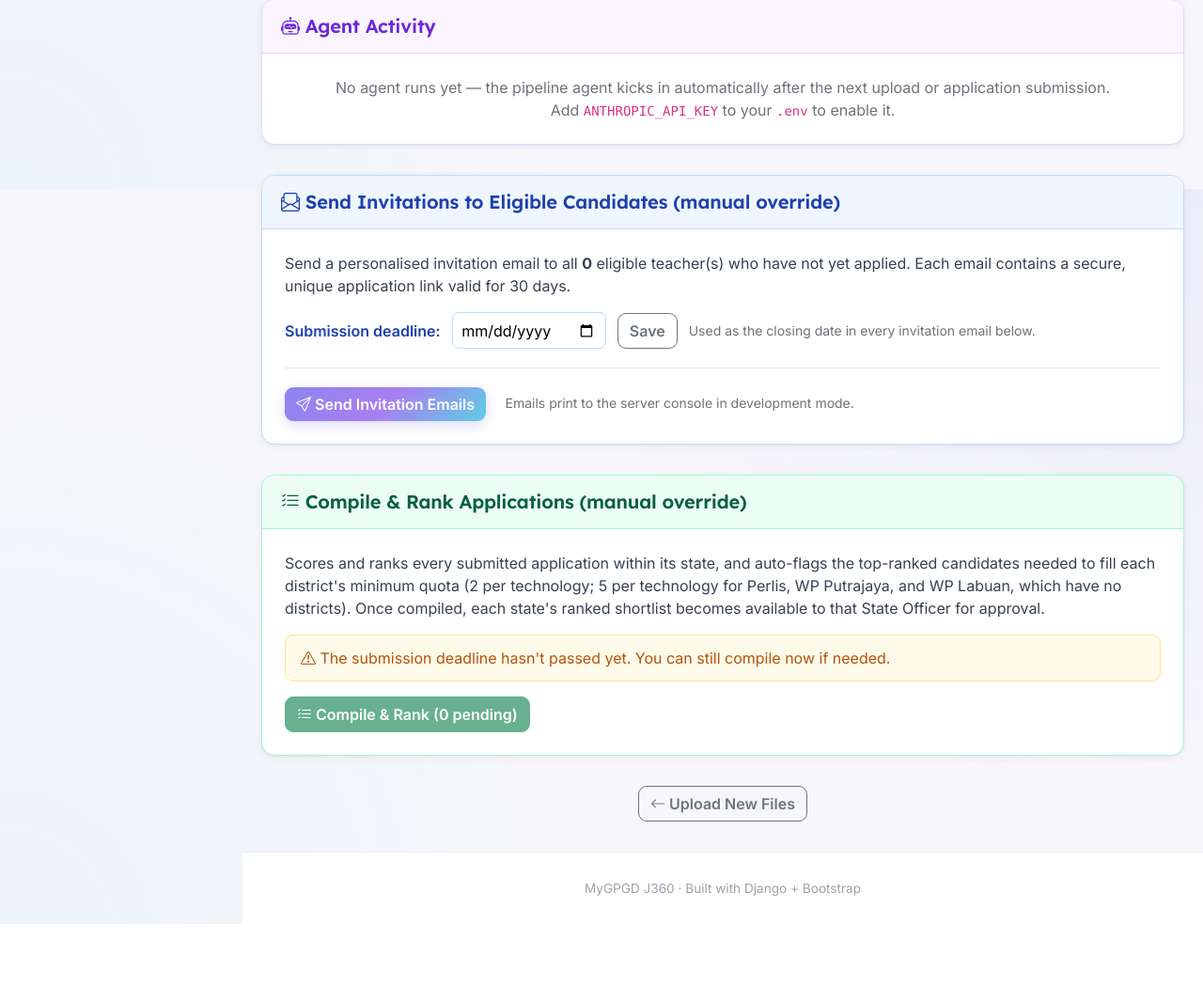
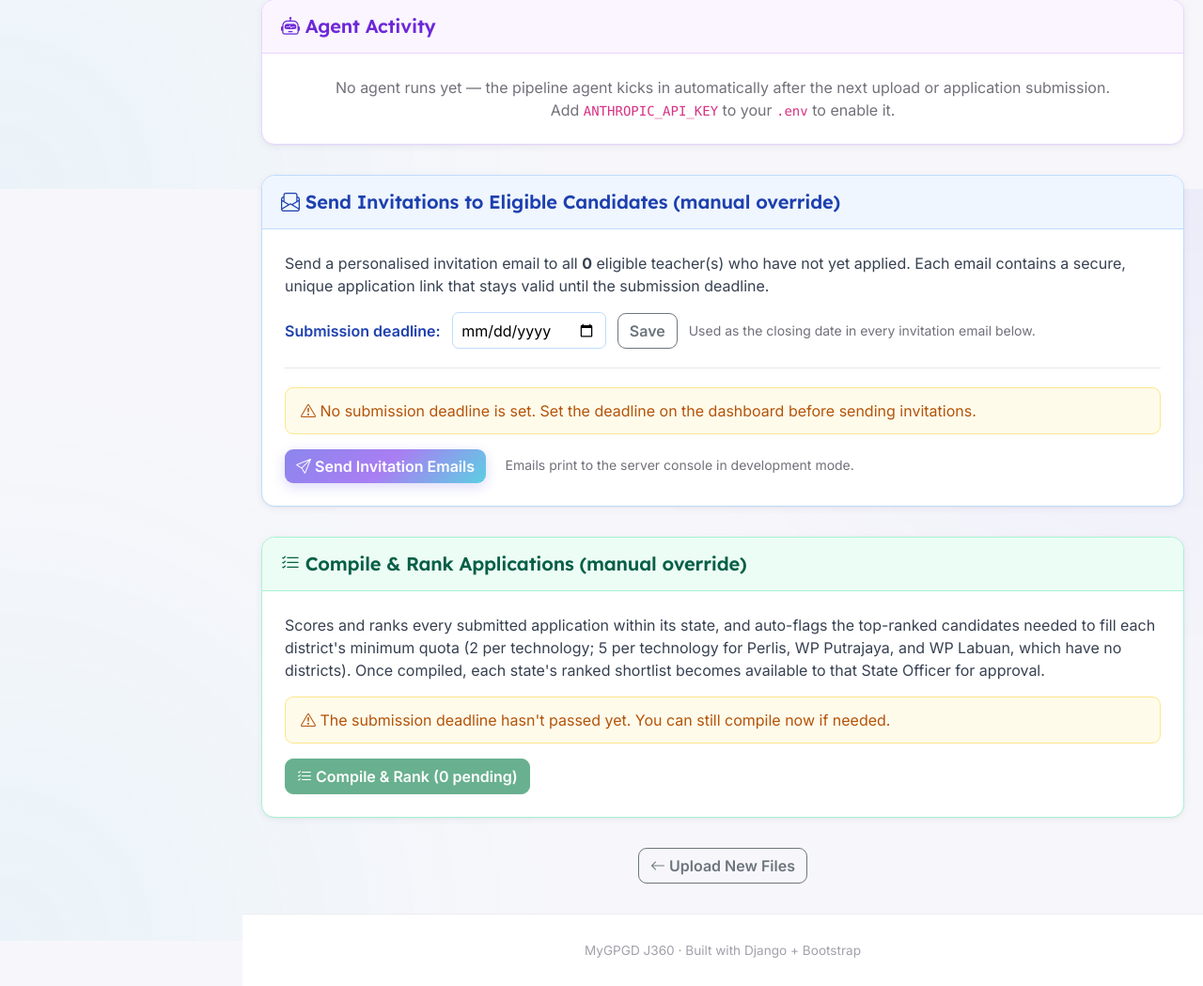
Before and after one commit to bstp-303-gif/tara-ai, a Django app: page /agents/agent1-dashboard/ in a window 1280 px wide. Shown: the part 1399-2448 px from the top of the page at 94% size. Before the commit the page ends 2382 px from the top, so only its background shows below. Run offline with Django 5.2, Linux system fonts and the light colour scheme; the visitor is signed in with stand-in values (Sample User, id 1); data comes from the database, SQL or seed files in the repository; data that the repository does not hold is empty; parts of the project's set-up code (start-up, migrations or seed data) failed here and were passed over.

Commit message:
Route applications to state officers reliably and enforce submission deadline
- Application form: State is now a dropdown of the 16 official states, so
  every application matches exactly one State Officer. Pre-filled from the
  teacher record, with common variants (e.g. WPKL) mapped to the official name.
- Officer profiles use the same names: migration renames "WP ..." to "W.P. ...",
  and the admin picks the state from the same list.
- MoE Officer can now run Compile & Rank from the MoE Review page (previously
  blocked by the MoE middleware), sending applications to State Officers.
- Submission deadline: invitations (manual and AI agent) are blocked without a
  valid future deadline; the form closes after the deadline; invitation links
  stay valid until the deadline instead of a fixed 30 days.

Co-Authored-By: Claude Opus 5.5 <noreply@anthropic.com>

```diff
--- a/agents/constants.py
+++ b/agents/constants.py
@@ -1,6 +1,6 @@
-"""Shared reference data. `state`/`district` on Application are free-text (filled in by the
-applicant), so this list is used only for dashboard filter dropdowns and the SVG map — it
-doesn't constrain what can be stored.
+"""Shared reference data. MALAYSIA_STATES is the canonical list of state names: the application
+form's State dropdown, State Officer profiles, dashboard filters and the SVG map all use these
+exact spellings, so an application's state always matches exactly one State Officer.
 """
 
 MALAYSIA_STATES = [
@@ -8,3 +8,34 @@ MALAYSIA_STATES = [
     'Pulau Pinang', 'Sabah', 'Sarawak', 'Selangor', 'Terengganu',
     'W.P. Kuala Lumpur', 'W.P. Labuan', 'W.P. Putrajaya',
 ]
+
+STATE_CHOICES = [(s, s) for s in MALAYSIA_STATES]
+
+# Common alternative spellings, keyed by lowercase with dots/spaces removed.
+_STATE_ALIASES = {
+    'wpkl': 'W.P. Kuala Lumpur',
+    'kualalumpur': 'W.P. Kuala Lumpur',
+    'wpkualalumpur': 'W.P. Kuala Lumpur',
+    'wilayahpersekutuankualalumpur': 'W.P. Kuala Lumpur',
+    'wpputrajaya': 'W.P. Putrajaya',
+    'putrajaya': 'W.P. Putrajaya',
+    'wilayahpersekutuanputrajaya': 'W.P. Putrajaya',
+    'wplabuan': 'W.P. Labuan',
+    'labuan': 'W.P. Labuan',
+    'wilayahpersekutuanlabuan': 'W.P. Labuan',
+    'penang': 'Pulau Pinang',
+    'malacca': 'Melaka',
+}
+
+
+def _key(value):
+    return ''.join(ch for ch in str(value or '').lower() if ch.isalnum())
+
+
+_CANONICAL_BY_KEY = {_key(s): s for s in MALAYSIA_STATES}
+
+
+def canonical_state(value):
+    """Returns the canonical state name for `value`, or '' if it isn't recognised."""
+    key = _key(value)
+    return _CANONICAL_BY_KEY.get(key) or _STATE_ALIASES.get(key, '')
--- a/agents/middleware.py
+++ b/agents/middleware.py
@@ -9,8 +9,8 @@ from django.shortcuts import redirect
 # back to their own review page — they only ever need that one screen.
 STATE_OFFICER_ALLOWED_PREFIXES = ('/agents/login', '/agents/logout', '/agents/state/review')
 
-# Same idea for MoE Officers: they only ever need their own review page.
-MOE_OFFICER_ALLOWED_PREFIXES = ('/agents/login', '/agents/logout', '/agents/moe/review')
+# Same idea for MoE Officers: their own review page, plus the Compile & Rank action on it.
+MOE_OFFICER_ALLOWED_PREFIXES = ('/agents/login', '/agents/logout', '/agents/moe/review', '/agents/compile-applications')
 
 
 class StateOfficerRestrictMiddleware:
--- a/agents/pipeline_ops.py
+++ b/agents/pipeline_ops.py
@@ -180,13 +180,33 @@ def _make_apply_token(ic_number):
     return signing.dumps(ic_number, salt='gpgd-apply')
 
 
+def submissions_closed(deadline):
+    """Applications are accepted up to and including the deadline day."""
+    return bool(deadline) and timezone.localdate() > deadline
+
+
+def invitation_block_reason(deadline):
+    """Why invitations can't be sent right now, or '' if they can."""
+    if not deadline:
+        return 'No submission deadline is set. Set the deadline on the dashboard before sending invitations.'
+    if submissions_closed(deadline):
+        return (f"The submission deadline ({deadline.strftime('%d %B %Y')}) has already passed. "
+                "Set a new deadline before sending invitations.")
+    return ''
+
+
 def send_invitation_emails():
     """Email every eligible teacher who hasn't applied yet a secure, personalised application link."""
     eligible = Teacher.objects.filter(eligibility_status='Eligible').exclude(application__isnull=False)
     site_url = getattr(settings, 'GPGD_SITE_URL', 'http://localhost:8000')
     programme_settings = ProgrammeSettings.load()
     deadline = programme_settings.submission_deadline
-    deadline_text = deadline.strftime('%d %B %Y') if deadline else 'the closing date'
+
+    block_reason = invitation_block_reason(deadline)
+    if block_reason:
+        return {'sent': 0, 'no_email': 0, 'failed': [], 'eligible_total': eligible.count(), 'skipped_reason': block_reason}
+
+    deadline_text = deadline.strftime('%d %B %Y')
 
     subject = programme_settings.invitation_email_subject or content_defaults.DEFAULT_INVITATION_SUBJECT
     body_template = programme_settings.invitation_email_body or content_defaults.DEFAULT_INVITATION_BODY
--- a/agents/ranking.py
+++ b/agents/ranking.py
@@ -18,7 +18,7 @@ WEIGHTS = {
 
 # States with no district subdivisions use a state-wide minimum instead of a
 # per-district one.
-NO_DISTRICT_STATES = {'Perlis', 'WP Putrajaya', 'WP Labuan'}
+NO_DISTRICT_STATES = {'Perlis', 'W.P. Putrajaya', 'W.P. Labuan'}
 DISTRICT_MINIMUM_PER_TECH = 2
 NO_DISTRICT_STATE_MINIMUM_PER_TECH = 5
 
--- a/agents/templates/agent1_dashboard.html
+++ b/agents/templates/agent1_dashboard.html
@@ -233,7 +233,7 @@
     <div class="card-body" style="padding:1.5rem;">
         <p style="color:#374151; margin-bottom:1rem;">
             Send a personalised invitation email to all <strong>{{ eligible }}</strong> eligible teacher(s) who have not yet applied.
-            Each email contains a secure, unique application link valid for 30 days.
+            Each email contains a secure, unique application link that stays valid until the submission deadline.
         </p>
         <form method="post" action="{% url 'update_submission_deadline' %}" style="display:flex; align-items:center; flex-wrap:wrap; gap:0.75rem; margin-bottom:1.25rem; padding-bottom:1.25rem; border-bottom:1px solid #e5e7eb;">
             {% csrf_token %}
@@ -244,7 +244,12 @@
         </form>
         <form method="post" action="{% url 'send_invitations' %}" onsubmit="return confirm('Send invitation emails to all eligible teachers who have not yet applied?');">
             {% csrf_token %}
-            <button type="submit" class="btn btn-primary" {% if not eligible %}disabled{% endif %}>
+            {% if invitation_block_reason %}
+                <p style="color:#b45309; background:#fffbeb; border:1px solid #fde68a; padding:0.75rem 1rem; border-radius:9px; margin-bottom:1rem;">
+                    <i class="bi bi-exclamation-triangle"></i> {{ invitation_block_reason }}
+                </p>
+            {% endif %}
+            <button type="submit" class="btn btn-primary" {% if not eligible or invitation_block_reason %}disabled{% endif %}>
                 <i class="bi bi-send"></i> Send Invitation Emails
             </button>
             <span style="color:#71717a; font-size:0.875rem; margin-left:1rem;">
--- a/agents/views.py
+++ b/agents/views.py
@@ -18,7 +18,7 @@ from django.views.decorators.http import require_http_methods
 
 from . import ai_agent, content_defaults, pipeline_ops, ranking
 from .collector import highlight_missing_values, normalize_dataframe, save_normalized_file, validate_file
-from .constants import MALAYSIA_STATES
+from .constants import MALAYSIA_STATES, canonical_state
 from .decorators import moe_officer_required, state_officer_required
 from .forms import ActivityReportForm, ApplicationForm, CertificationFileUploadForm, CertificationRuleForm, ProviderForm, TeacherForm
 from .models import (
@@ -163,6 +163,7 @@ def agent1_dashboard(request):
         'not_eligible': not_eligible,
         'submission_deadline': deadline,
         'deadline_passed': bool(deadline) and timezone.localdate() > deadline,
+        'invitation_block_reason': pipeline_ops.invitation_block_reason(deadline),
         'pending_compile_count': Application.objects.filter(
             status__in=ranking.PIPELINE_ENTRY_STATUSES
         ).count(),
@@ -425,8 +426,11 @@ def download_eligible_candidates(request):
 # ---------------------------------------------------------------------------
 
 def _read_apply_token(token):
+    # With a deadline set, the link stays valid until the form closes (see apply());
+    # without one, fall back to the original 30-day expiry.
+    max_age = None if ProgrammeSettings.load().submission_deadline else 60 * 60 * 24 * 30
     try:
-        return signing.loads(token, salt='gpgd-apply', max_age=60 * 60 * 24 * 30)  # 30 days
+        return signing.loads(token, salt='gpgd-apply', max_age=max_age)
     except signing.BadSignature:
         return None
 
@@ -440,6 +444,16 @@ def _send_invitations_background(triggered_by):
     request (same reasoning as ai_agent.run_pipeline_agent_async).
     """
     result = pipeline_ops.send_invitation_emails()
+    if result.get('skipped_reason'):
+        AgentActivityLog.objects.create(
+            trigger_reason=f'Manual: Send Invitation Emails (by {triggered_by})',
+            summary='No invitations sent.',
+            actions_taken=[{'tool': 'send_invitation_emails', 'input': {}, 'result': result}],
+            status='error',
+            error_message=result['skipped_reason'],
+        )
+        return
+
     failed = result['failed']
     status = 'error' if failed else 'success'
 
@@ -471,6 +485,11 @@ def _send_invitations_background(triggered_by):
 @login_required
 def send_invitations(request):
     """Manual override: normally the pipeline agent sends these automatically once teachers are eligible."""
+    block_reason = pipeline_ops.invitation_block_reason(ProgrammeSettings.load().submission_deadline)
+    if block_reason:
+        messages.error(request, f'⚠️ Invitations not sent. {block_reason}')
+        return redirect('agent1_dashboard')
+
     threading.Thread(
         target=_send_invitations_background,
         args=(request.user.get_username(),),
@@ -498,6 +517,10 @@ def apply(request, token):
     if teacher and hasattr(teacher, 'application'):
         return render(request, 'apply_already.html', {'application': teacher.application})
 
+    deadline = ProgrammeSettings.load().submission_deadline
+    if pipeline_ops.submissions_closed(deadline):
+        return render(request, 'apply_closed.html', {'deadline': deadline})
+
     initial = {}
     if teacher:
         initial = {
@@ -505,7 +528,7 @@ def apply(request, token):
             'ic_number':   teacher.ic_number,
             'email':       teacher.email if teacher.email.lower() != 'nan' else '',
             'school_name': teacher.school,
-            'state':       teacher.state,
+            'state':       canonical_state(teacher.state),
             'tech_track':  teacher.provider.split(',')[0].strip() if teacher.provider else '',
         }
 
@@ -797,7 +820,7 @@ def compile_applications(request):
         ]
         messages.warning(request, f"⚠️ {len(shortfalls)} quota shortfall(s) — not enough applicants: " + '; '.join(lines))
 
-    return redirect('agent1_dashboard')
+    return redirect('moe_review')
 
 
 @require_http_methods(["GET", "POST"])
@@ -866,7 +889,13 @@ def moe_review(request):
         return redirect('moe_review')
 
     applications = Application.objects.filter(status='State Approved').order_by('state', 'rank_in_state')
-    context = {'applications': applications}
+    deadline = ProgrammeSettings.load().submission_deadline
+    context = {
+        'applications': applications,
+        'pending_compile_count': Application.objects.filter(status__in=ranking.PIPELINE_ENTRY_STATUSES).count(),
+        'submission_deadline': deadline,
+        'deadline_passed': bool(deadline) and timezone.localdate() > deadline,
+    }
     return render(request, 'moe_review.html', context)
 
 
```
Also changed, not shown: agents/admin.py (+17 -0 lines), agents/forms.py (+7 -1 lines), agents/templates/apply_closed.html (added, +12 -0 lines), agents/templates/moe_review.html (+22 -0 lines), agents/migrations/0012_canonical_officer_states.py (added).
